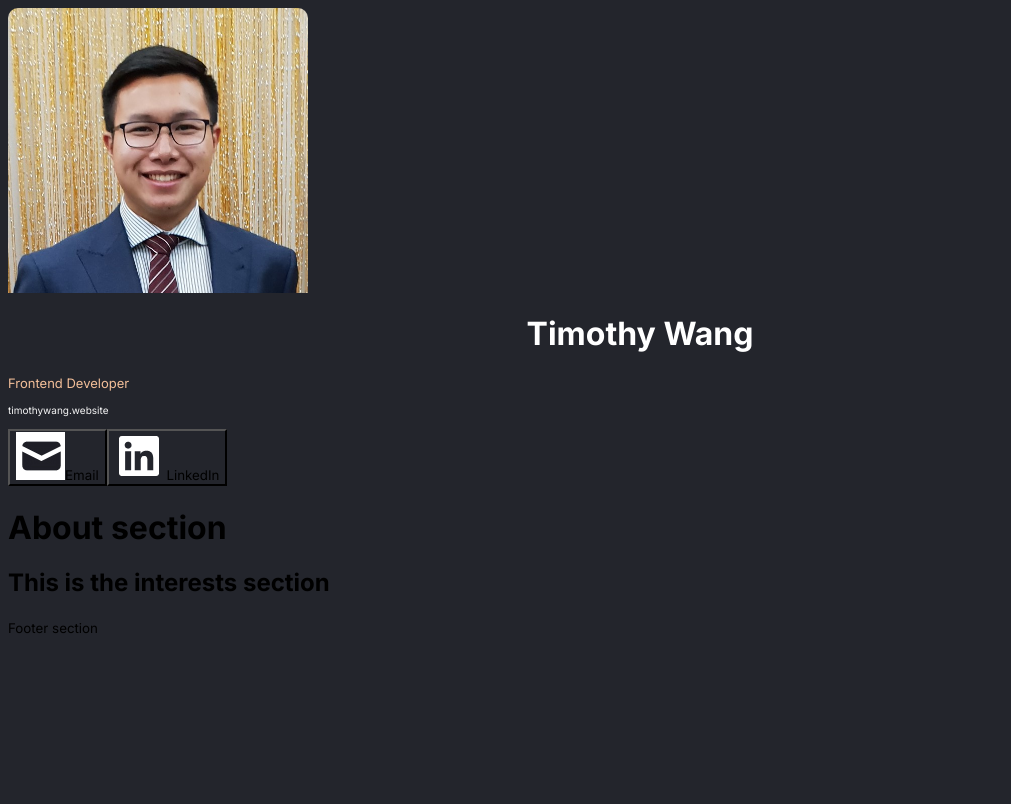
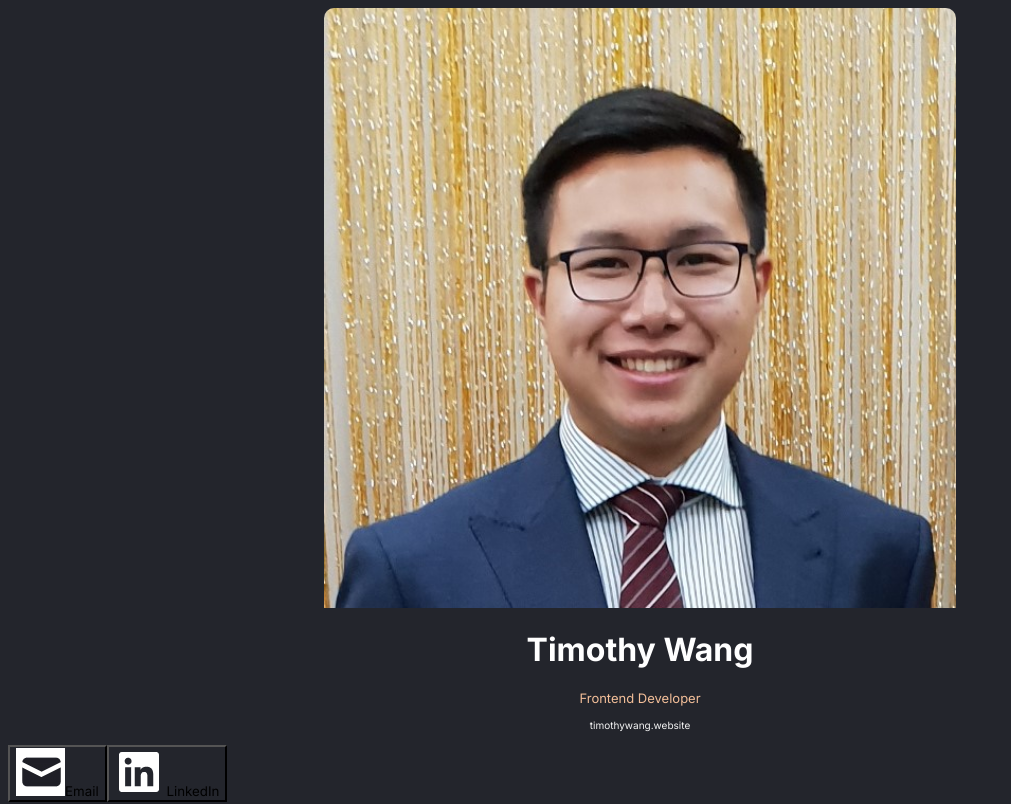
Before and after one commit to timzw961/react-solo-project-1, a React (Create React App) app: page / in a window 1280 px wide. Shown: the top 804 px of the page, without its empty margins (0-1011 px from the left). Built offline with nearby package versions, Linux system fonts and the light colour scheme.

Commit message:
centering elements

```diff
--- a/src/styles.css
+++ b/src/styles.css
@@ -15,6 +15,9 @@ info{
     border-top-left-radius: 10px;
     border-top-right-radius: 10px;
     display: block;
+    margin-left: auto;
+    margin-right: auto;
+    width: 50%;
 }
 
 .info_name{
@@ -27,10 +30,12 @@ info{
     color: #F3BF99;
     font-size: 13px;
     font-weight: 400;
+    text-align: center;
 }
 
 .info_website{
     color: #F5F5F5;
     font-size: 10px;
     font-weight: 400;
+    text-align: center;
 }
```
